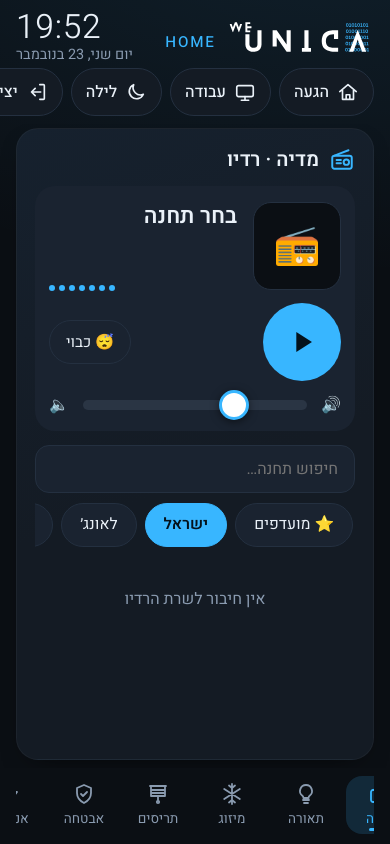
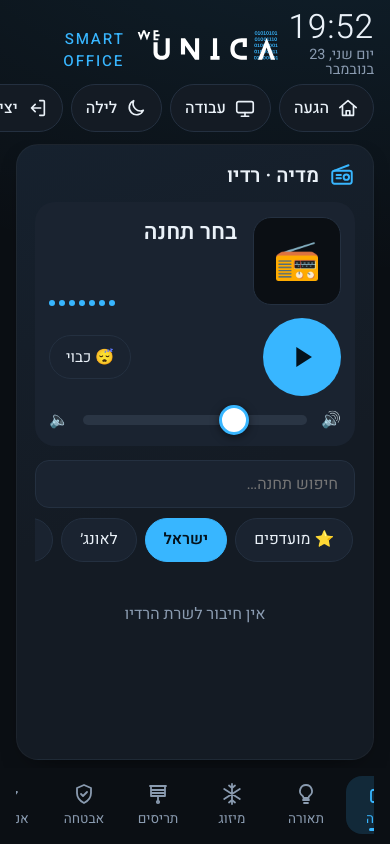
Before and after one commit to ziv-weunica/SmartOffice, a website: page docs/index.html in a window 390 px wide. Drawn offline with Linux system fonts and the light colour scheme; no server answers.

Commit message:
Header: Smart Office label, swap brand and clock positions
Co-Authored-By: Claude Sonnet 5.5 <noreply@anthropic.com>
Claude-Session: https://claude.ai/code/session_01UuHtKzNgECED931bZ5mV5R

```diff
--- a/docs/index.html
+++ b/docs/index.html
@@ -13,12 +13,12 @@
 <div id="splash" aria-hidden="true"><img src="assets/logo.svg" alt=""></div>
 
 <header class="topbar">
-  <div class="brand"><img src="assets/logo.svg" alt="Unica"><span class="brand-sub">Home</span></div>
-  <nav class="scenes" id="scenes" aria-label="סצנות מהירות"></nav>
   <div class="clock" aria-live="off">
     <div class="clock-time" id="clock-time">--:--</div>
     <div class="clock-date" id="clock-date"></div>
   </div>
+  <nav class="scenes" id="scenes" aria-label="סצנות מהירות"></nav>
+  <div class="brand"><img src="assets/logo.svg" alt="Unica"><span class="brand-sub">Smart Office</span></div>
 </header>
 
 <main class="pager" id="pager" aria-label="דפי הבית החכם"></main>
--- a/docs/style.css
+++ b/docs/style.css
@@ -31,7 +31,7 @@ h2{margin:0;font-size:1.25rem;font-weight:600}
 
 /* top bar */
 .topbar{display:grid;grid-template-columns:1fr auto 1fr;align-items:center;gap:14px;padding:10px 0 8px;flex:none}
-.brand{display:flex;align-items:center;gap:10px}
+.brand{display:flex;align-items:center;gap:10px;justify-self:end}
 .brand img{height:38px;width:auto;display:block}
 .brand-sub{font-size:.95rem;color:var(--accent);font-weight:500;letter-spacing:.12em;text-transform:uppercase;padding-top:12px}
 .scenes{display:flex;gap:8px}
@@ -39,7 +39,7 @@ h2{margin:0;font-size:1.25rem;font-weight:600}
 .scene .ico{width:22px;height:22px}
 .scene:active{transform:scale(.96)}
 .scene.on,.scene:hover{border-color:var(--accent);background:var(--accent-dim);color:var(--accent)}
-.clock{text-align:left;justify-self:end;line-height:1.05}
+.clock{text-align:right;justify-self:start;line-height:1.05}
 .clock-time{font-size:2.1rem;font-weight:300;font-variant-numeric:tabular-nums;letter-spacing:.02em;direction:ltr}
 .clock-date{color:var(--muted);font-size:.9rem;margin-top:2px}
 
@@ -181,7 +181,7 @@ input[type=range]{touch-action:pan-y}            /* sliders keep horizontal drag
   .radio-body{grid-template-columns:minmax(260px,5fr) 6fr;gap:14px}
 }
 @media (max-width:760px){
-  .topbar{grid-template-columns:1fr auto;grid-template-areas:"brand clock" "scenes scenes";gap:6px}
+  .topbar{grid-template-columns:1fr auto;grid-template-areas:"clock brand" "scenes scenes";gap:6px}
   .brand{grid-area:brand}.clock{grid-area:clock}.scenes{grid-area:scenes;justify-content:space-between}
   .scene{flex:1;justify-content:center}.scene span{display:inline}
   .radio-body{grid-template-columns:1fr;grid-template-rows:auto minmax(0,1fr)}
```
